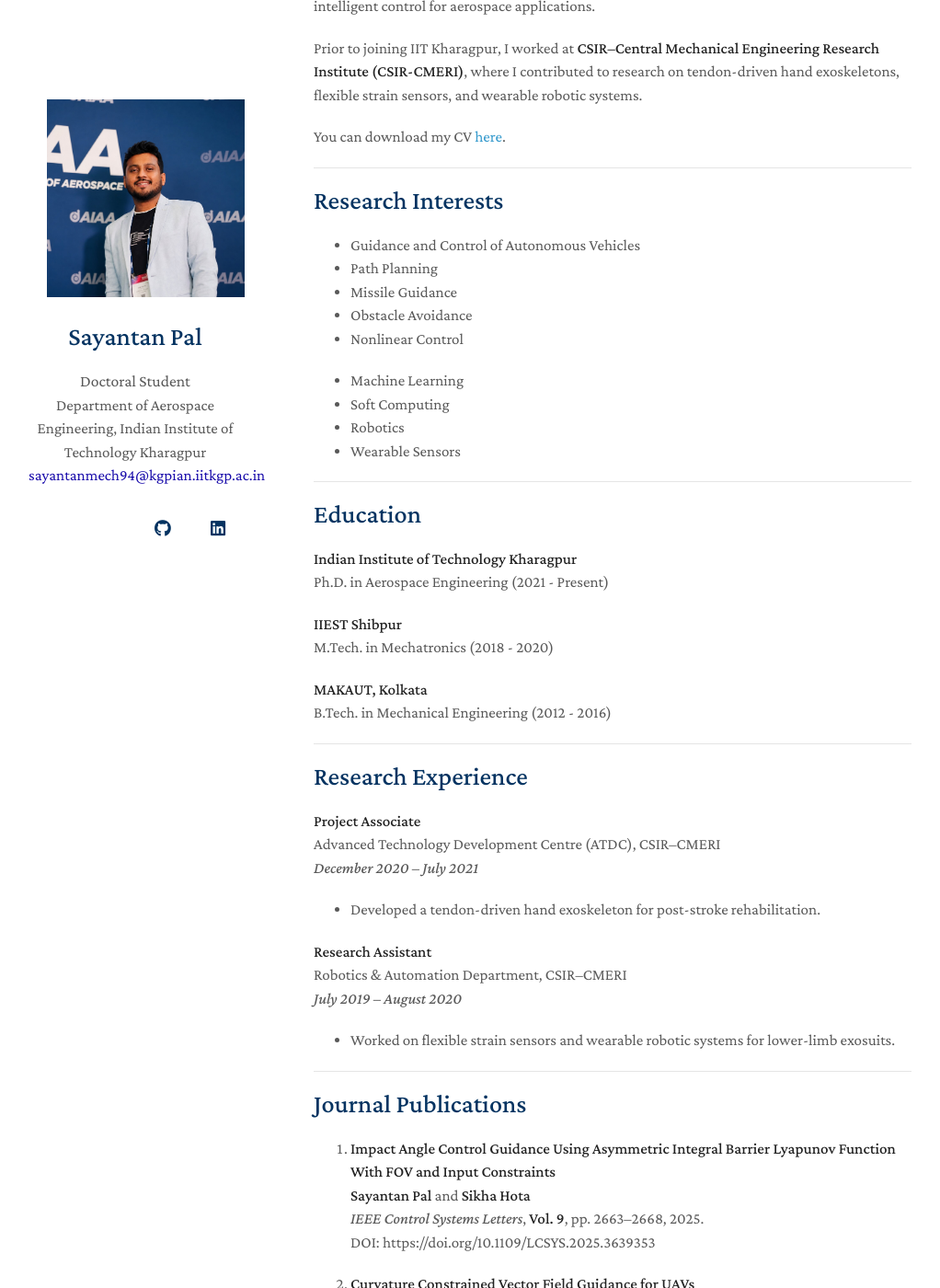
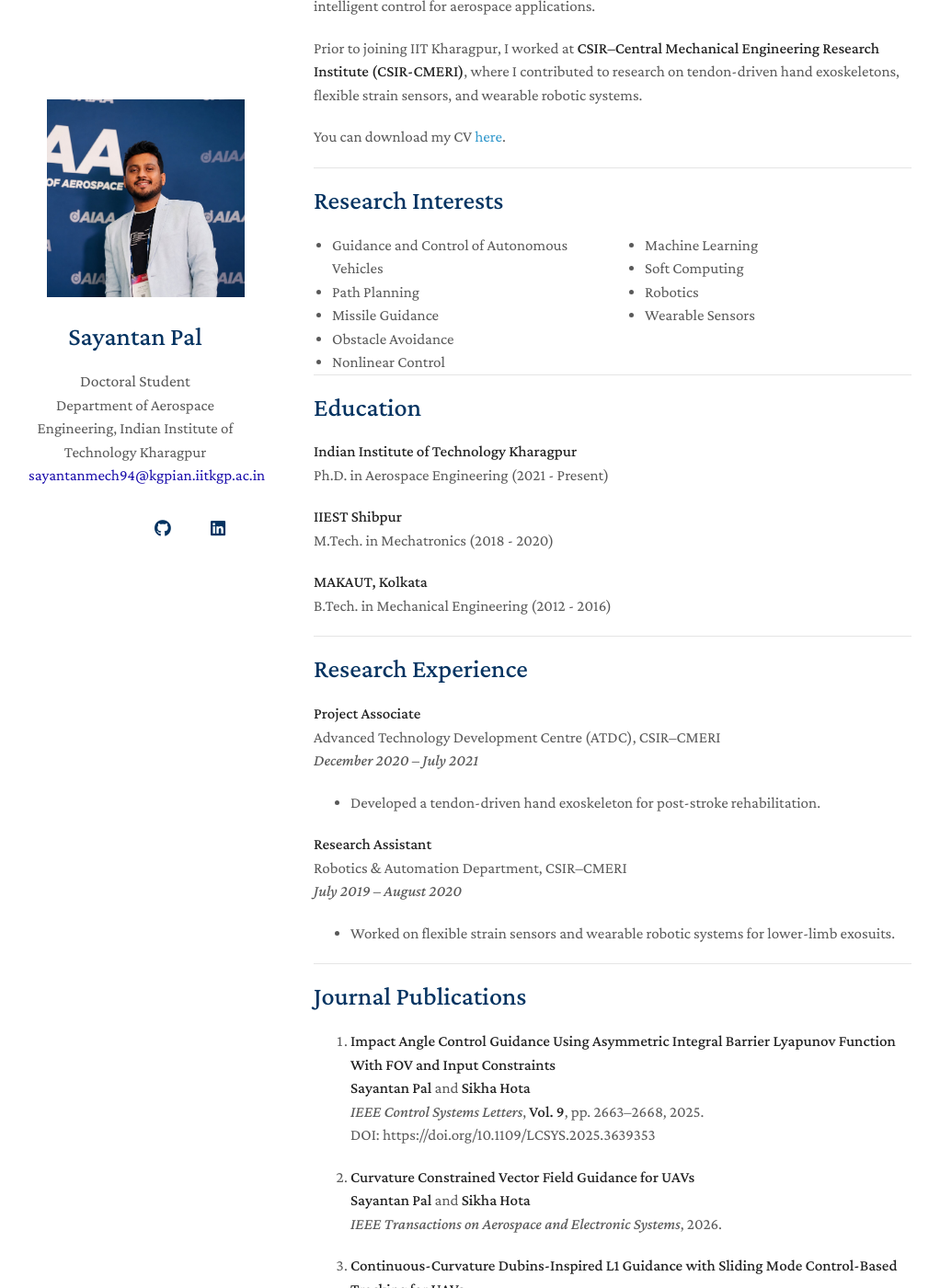
Before and after one commit to pal-sayantan/pal-sayantan.github.io, a Jekyll site: the page built from index.md, in a window 1280 px wide and 1400 px high, scrolled down 426 px. Shown: the whole window at 92% size, without its empty margins (129-1151 px from the left). Built offline with Jekyll 4.4.1, drawn with Linux system fonts in a browser that asks for light colours; a style sheet for code colours, icons or effects is not loaded.

Commit message:
Update style-no-dark-mode.scss

```diff
--- a/assets/css/style-no-dark-mode.scss
+++ b/assets/css/style-no-dark-mode.scss
@@ -2,3 +2,21 @@
 ---
 
 @import "minimal-light-no-dark-mode";
+/* Research Interests - Two Columns */
+.research-grid {
+  display: grid;
+  grid-template-columns: 1fr 1fr;
+  gap: 30px;
+  margin-top: 10px;
+}
+
+.research-grid ul {
+  margin: 0;
+  padding-left: 20px;
+}
+
+@media (max-width: 768px) {
+  .research-grid {
+    grid-template-columns: 1fr;
+  }
+}
```
